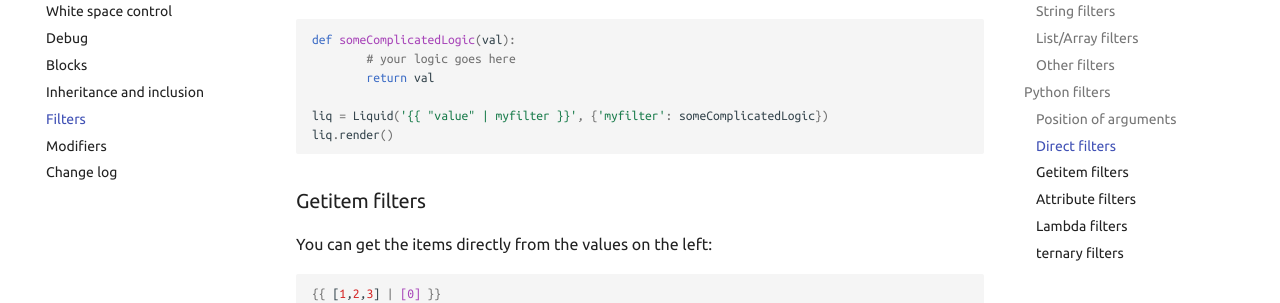
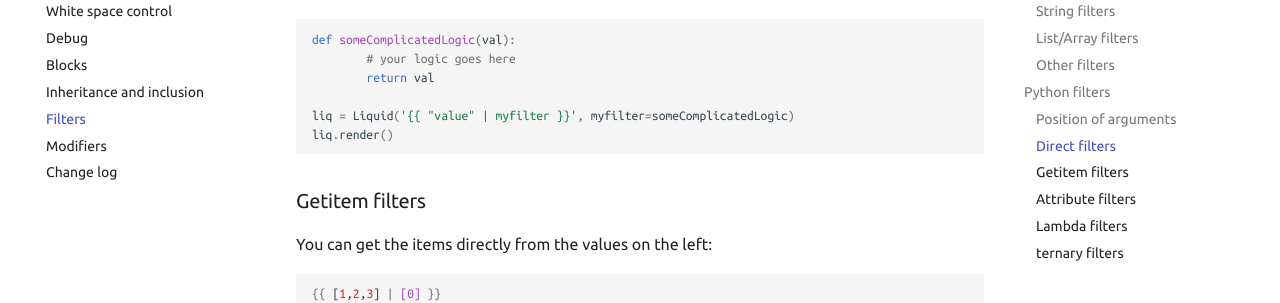
Before and after one commit to pwwang/liquidpy, an MkDocs documentation site: the page built from docs/filters.md, in a window 1280 px wide and 900 px high, scrolled down 10737 px. Shown: the part 151-454 px from the top of the window. Built offline with MkDocs 1.6.1 and Material for MkDocs 9.7.7, drawn with Linux system fonts in a browser that asks for light colours.

````diff
--- a/docs/filters.md
+++ b/docs/filters.md
@@ -468,7 +468,7 @@ def someComplicatedLogic(val):
 	# your logic goes here
 	return val
 
-liq = Liquid('{{ "value" | myfilter }}', {'myfilter': someComplicatedLogic})
+liq = Liquid('{{ "value" | myfilter }}', myfilter=someComplicatedLogic)
 liq.render()
 ```
 
````
